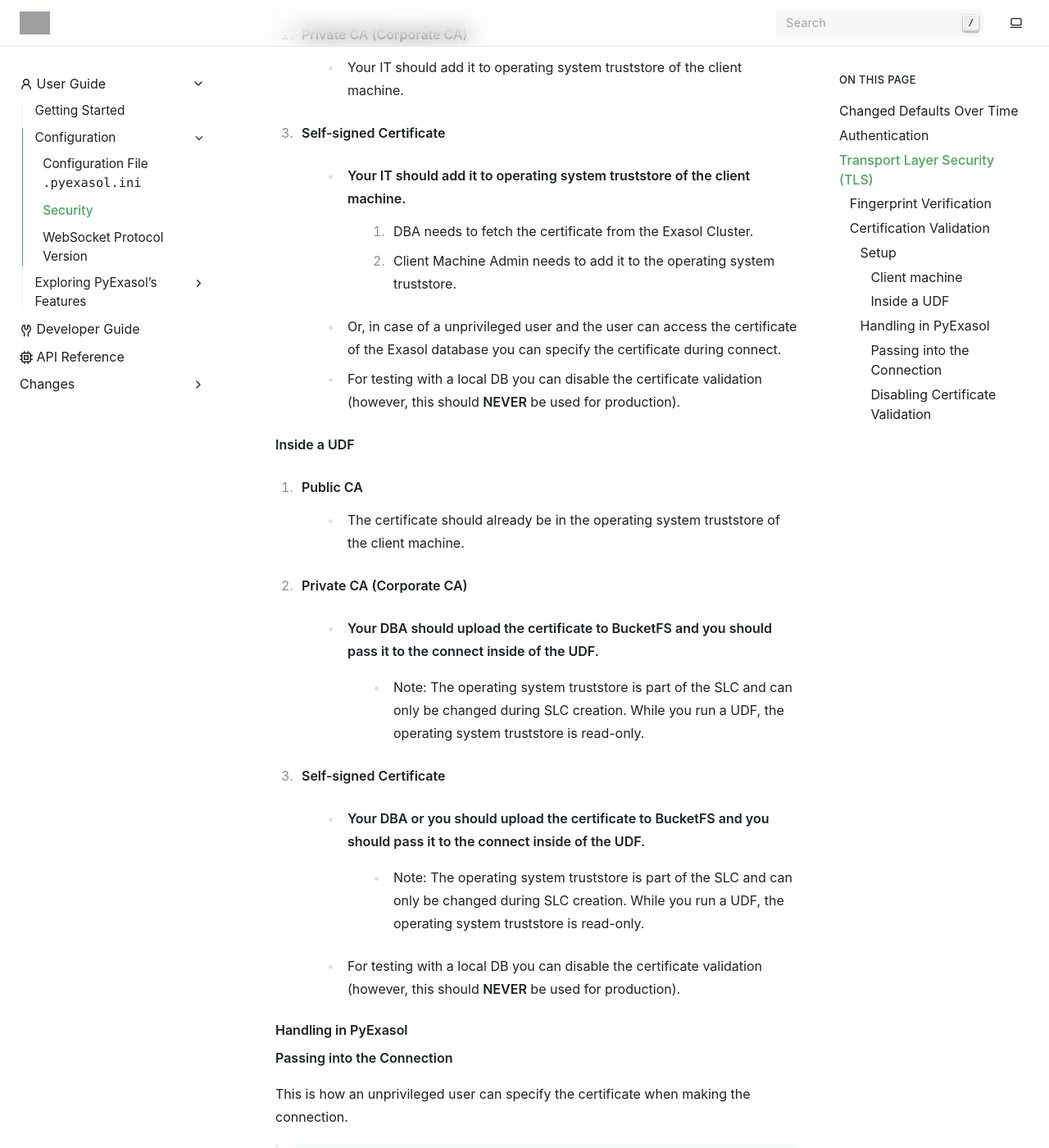
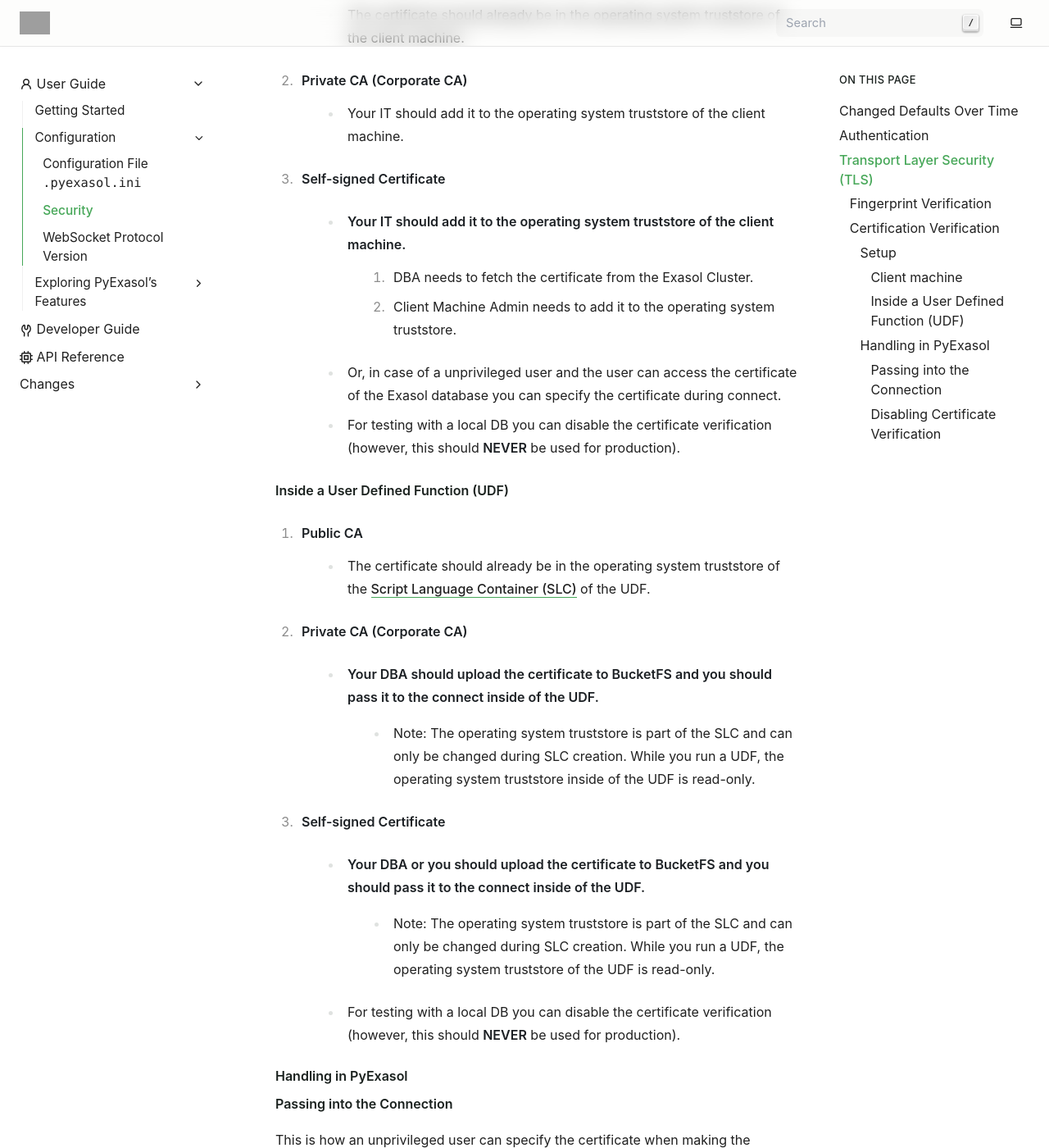
Before and after one commit to exasol/pyexasol, a Sphinx documentation site: the page built from doc/user_guide/configuration/security.rst, in a window 1280 px wide and 1400 px high, scrolled down 4057 px. Shown: the whole window at 82% size. Built offline with Sphinx 7.4.7, drawn with Linux system fonts in a browser that asks for light colours; some of the changed text lies outside the part shown; grey boxes are pictures that could not be loaded.

Commit message:
Apply review comments and switch to verify as seems more common and goes with TLS tutorials

```diff
--- a/doc/user_guide/configuration/security.rst
+++ b/doc/user_guide/configuration/security.rst
@@ -4,7 +4,7 @@
 PyExasol works with different Exasol database variants: on-premise, SAAS, and, for
 testing purposes, Docker-based. Each of these have shared and unique
 :ref:`authentication` methods and require a
-:ref:`TLS/SSL certificate setup <certificate_validation>`.
+:ref:`TLS/SSL certificate setup <certificate_verification>`.
 Throughout this guide on security, an overview of the security features of PyExasol is
 provided, as well as examples.
 
@@ -19,7 +19,7 @@
 which it wraps, :class:`pyexasol.ExaConnection`).
 
 +------------------+----------------------------+---------------------------+
-| PyExasol Version | Encryption                 | Certificate Validation    |
+| PyExasol Version | Encryption                 | Certificate Verification  |
 +==================+============================+===========================+
 | < 0.24.0         | unencrypted                | not validated             |
 +------------------+----------------------------+---------------------------+
@@ -32,10 +32,10 @@
 
 * **Encryption** - To use SSL to encrypt client-server communications for WebSocket &
   HTTP Transport, the ``encryption`` parameter is set to ``True``.
-* **Certificate Validation** - When :func:`pyexasol.connect`
+* **Certificate Verification** - When :func:`pyexasol.connect`
   is executed with ``websocket_sslopt=None``, then this is effectively mapped to
   ``websocket_sslopt={"cert_reqs": ssl.CERT_REQUIRED}``. For more details, see
-  :ref:`certificate_validation`.
+  :ref:`certificate_verification`.
 
 
 .. _authentication:
@@ -117,7 +117,7 @@
 
 Fingerprint Verification
 ------------------------
-Similar to JDBC / ODBC drivers, PyExasol supports fingerprint certificate validation.
+Similar to JDBC / ODBC drivers, PyExasol supports fingerprint certificate verification.
 
 .. code-block:: python
 
@@ -128,10 +128,10 @@
                    )
 
 
-.. _certificate_validation:
+.. _certificate_verification:
 
-Certification Validation
-------------------------
+Certification Verification
+--------------------------
 
 As further discussed in
 `Certificate and Certificate Agencies <https://github.com/exasol/tutorials/blob/1.0.0/tls/doc/tls_introduction.md#certificates-and-certification-agencies>`__,
@@ -141,7 +141,7 @@
 * ones from a private CA
 * ones that are self-signed
 
-Before using a certificate for certificate validation, your IT Admin should ensure that
+Before using a certificate for certificate verification, your IT Admin should ensure that
 whatever certificate your Exasol instance uses is the most secure. Exasol on-premise
 uses a default certificate which should be replaced with one provided by your
 organization. For further context, see
@@ -172,30 +172,32 @@
 #. Public CA
     * The certificate should already be in the operating system truststore of the client machine.
 #. Private CA (Corporate CA)
-    * Your IT should add it to operating system truststore of the client machine.
+    * Your IT should add it to the operating system truststore of the client machine.
 #. Self-signed Certificate
-    * Your IT should add it to operating system truststore of the client machine.
+    * Your IT should add it to the operating system truststore of the client machine.
         1. DBA needs to fetch the certificate from the Exasol Cluster.
         2. Client Machine Admin needs to add it to the  operating system truststore.
     * Or, in case of a unprivileged user and the user can access the certificate of the Exasol database you can specify the certificate during connect.
-    * For testing with a local DB you can disable the certificate validation (however, this should **NEVER** be used for production).
+    * For testing with a local DB you can disable the certificate verification (however, this should **NEVER** be used for production).
 
 .. _inside_a_udf:
 
-Inside a UDF
-""""""""""""
+Inside a User Defined Function (UDF)
+""""""""""""""""""""""""""""""""""""
 
 #. Public CA
-    * The certificate should already be in the operating system truststore of the client machine.
+    * The certificate should already be in the operating system truststore of the
+      `Script Language Container (SLC) <https://docs.exasol.com/db/latest/database_concepts/udf_scripts/adding_new_packages_script_languages.htm>`__
+      of the UDF.
 #. Private CA (Corporate CA)
     * Your DBA should upload the certificate to BucketFS and you should pass it to the connect inside of the UDF.
         * Note: The operating system truststore is part of the SLC and can only be changed during SLC creation.
-          While you run a UDF, the operating system truststore is read-only.
+          While you run a UDF, the operating system truststore inside of the UDF is read-only.
 #. Self-signed Certificate
     * Your DBA or you should upload the certificate to BucketFS and you should pass it to the connect inside of the UDF.
         * Note: The operating system truststore is part of the SLC and can only be changed during SLC creation.
-          While you run a UDF, the operating system truststore is read-only.
-    * For testing with a local DB you can disable the certificate validation (however, this should **NEVER** be used for production).
+          While you run a UDF, the operating system truststore of the UDF is read-only.
+    * For testing with a local DB you can disable the certificate verification (however, this should **NEVER** be used for production).
 
 .. _certificate_in_pyexasol:
 
@@ -217,8 +219,8 @@
                           "ca_certs": '/path/to/rootCA.crt',
                        })
 
-Disabling Certificate Validation
-""""""""""""""""""""""""""""""""
+Disabling Certificate Verification
+""""""""""""""""""""""""""""""""""
 
 This should only be used when testing with a local DB and **never** be used for production.
 
```
Also changed, not shown: doc/changes/changes_1.0.0.md (+1 -0 lines).
